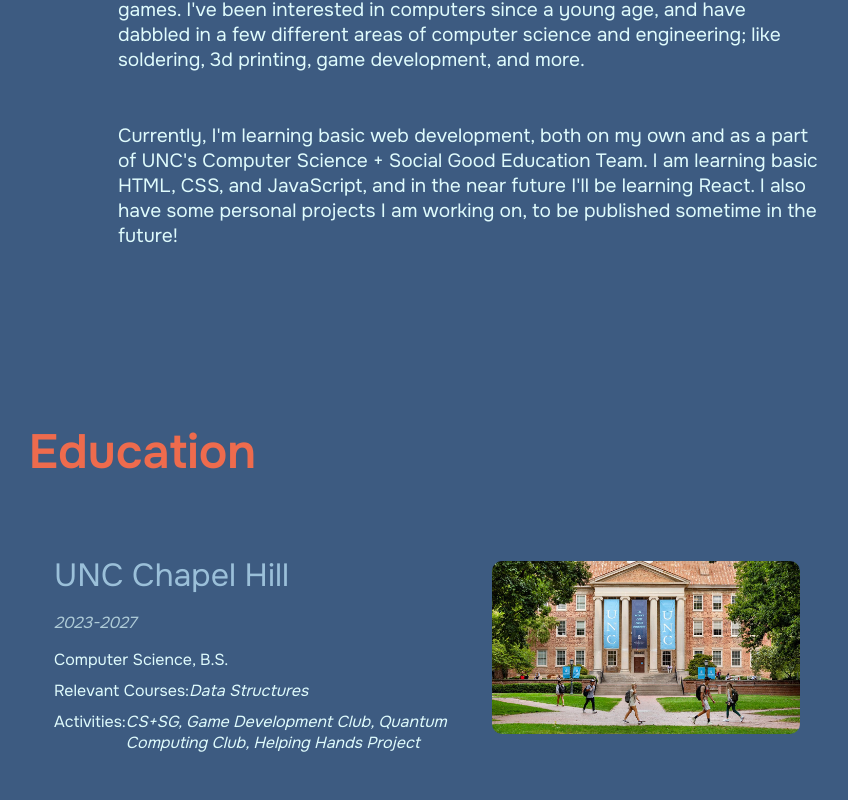
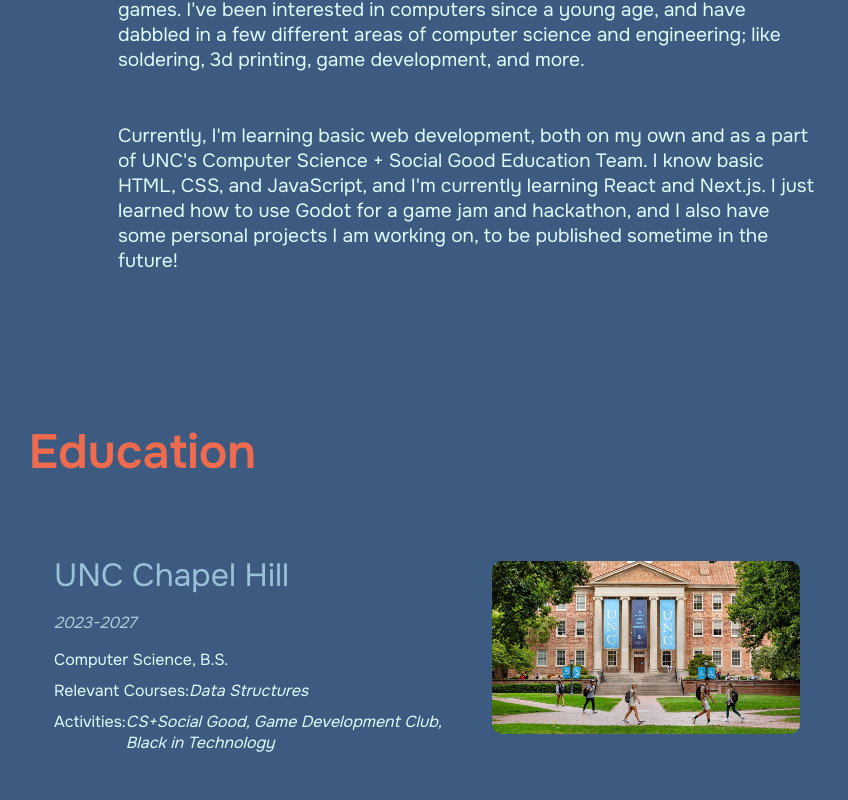
Before and after one commit to michael-jnk/cs-sg-education, a Next.js app in the folder Assignments/assn2/: page / in a window 1280 px wide. Shown: the part 880-1680 px from the top of the page, without its empty margins (202-1050 px from the left). Built offline with nearby package versions, Linux system fonts and the light colour scheme.

Commit message:
Small content changes

```diff
--- a/Assignments/assn2/app/page.js
+++ b/Assignments/assn2/app/page.js
@@ -49,8 +49,9 @@
               </p>
               <p>
                   Currently, I'm learning basic web development, both on my own and as a part of
-                  UNC's Computer Science + Social Good Education Team. I am learning basic HTML, CSS,
-                  and JavaScript, and in the near future I'll be learning React. I also have some
+                  UNC's Computer Science + Social Good Education Team. I know basic HTML, CSS,
+                  and JavaScript, and I'm currently learning React and Next.js. I just learned
+                  how to use Godot for a game jam and hackathon, and I also have some
                   personal projects I am working on, to be published sometime in the future!
               </p>
           </div>
@@ -63,8 +64,7 @@
                       <ul>
                           <li>Computer Science, B.S.</li>
                           <li>Relevant Courses: <i>Data Structures</i></li>
-                          <li>Activities: <i>CS+SG, Game Development Club, Quantum Computing Club,
-                              Helping Hands Project
+                          <li>Activities: <i>CS+Social Good, Game Development Club, Black in Technology
                           </i></li>
                       </ul>
                   </div>
```
